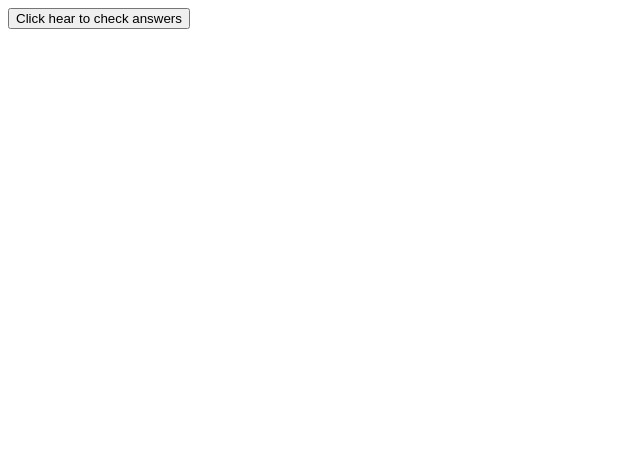
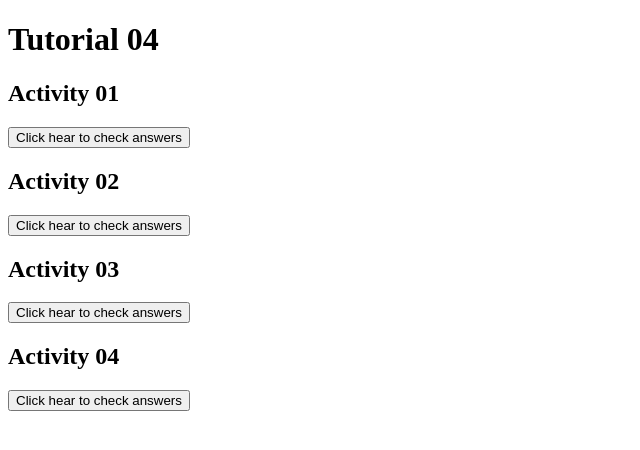
Before and after one commit to my-ucsc-projects/RAD_Lab04, a plain HTML site: page activity01.html in a window 1280 px wide. Shown: the whole page, without its empty margins (0-640 px from the left). Drawn offline with Linux system fonts and the light colour scheme.

Commit message:
activity 04 working

```diff
--- a/activities.js
+++ b/activities.js
@@ -12,6 +12,9 @@ class Rectangle{
 const rec = new Rectangle(10,100);
 
 console.log("Width of the rectangle is "+rec.height);
+function act1(){
+    alert("Width of the rectangle is "+rec.height)
+}
 
 // --------------------------------Activity 02--------------------------------
 const rec1 = new Rectangle(10,20);
@@ -19,6 +22,9 @@ const rec2 = new Rectangle(5,20);
 console.log("Area of the rectangle 1 is "+rec1.getArea());
 console.log("Area of the rectangle 2 is "+rec2.getArea());
 
+function act2(){
+    alert("Area of the rectangle 1 is "+rec1.getArea()+"\nArea of the rectangle 2 is "+rec2.getArea())
+}
 
 // --------------------------------Activity 03--------------------------------
 
@@ -53,7 +59,10 @@ console.log(dog2.Sleep())
 console.log("Color of 3rd dog is "+dog3.color);
 console.log(dog3.Sit())
 
-// --------------------------------Activity 03--------------------------------
+function act3(){
+    alert("Color of 1st dog is "+dog1.color+"\n"+dog1.Eat()+"\nColor of 2nd dog is "+dog2.color+"\n"+dog2.Sleep()+"\nColor of 3rd dog is "+dog3.color+"\n"+dog3.Sit())
+}
+// --------------------------------Activity 04--------------------------------
 
 class employee{
     // lunch :"";
@@ -173,9 +182,9 @@ class contract extends employee{
     }
 }
 
-const emp1 = new employee(1,"Ravindu","Kalutara","0771234567","Dec","Software Engineer",300000.00,"non-veg");
-const emp2 = new tempory(2,"Dasun","Panadura","0772345678","2021.12.31","Intern","veg",5);
-const emp3 = new contract(3,"Visal","Panadura","0773456789","2021.12.31","Developer","non-veg",10);
+const emp1 = new employee(1,"Ravindu","Kalutara","0771234567","Software Engineer",300000.00,"non-veg","2020.12.31");
+const emp2 = new tempory(2,"Dasun","Panadura","0772345678","Intern",30000.00,"veg",5,"2021.12.31");
+const emp3 = new contract(3,"Visal","Panadura","0773456789","Developer",150000.00,"non-veg",10,"2021.12.31");
 
 function act4(){
     alert(`Employee No: ${emp1.employeeNo}\nEmployee Name: ${emp1.name}\nEmployee Adress: ${emp1.Address}\nEmployee Contact No: ${emp1.contactNo}\nEmployee Join Date: ${emp1.joinDate}\nEmployee Designation: ${emp1.designation}\nEmployee Salary: ${emp1.salary}\nLunch: ${emp1.lunch}`);
--- a/activity01.html
+++ b/activity01.html
@@ -7,6 +7,14 @@
     <title>Activity 01</title>
 </head>
 <body>
+    <h1>Tutorial 04</h1>
+    <h2>Activity 01</h2>
+    <input type="button" onclick="act1()" value="Click hear to check answers">
+    <h2>Activity 02</h2>
+    <input type="button" onclick="act2()" value="Click hear to check answers">
+    <h2>Activity 03</h2>
+    <input type="button" onclick="act3()" value="Click hear to check answers">
+    <h2>Activity 04</h2>
     <input type="button" onclick="act4()" value="Click hear to check answers">
 
 
```
